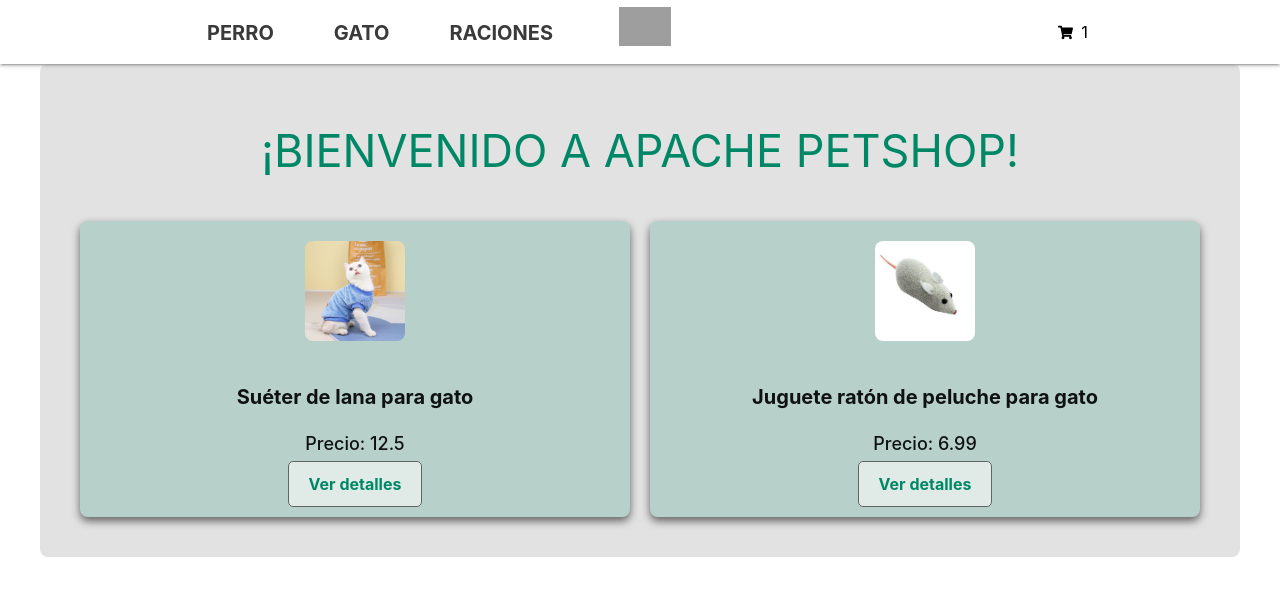
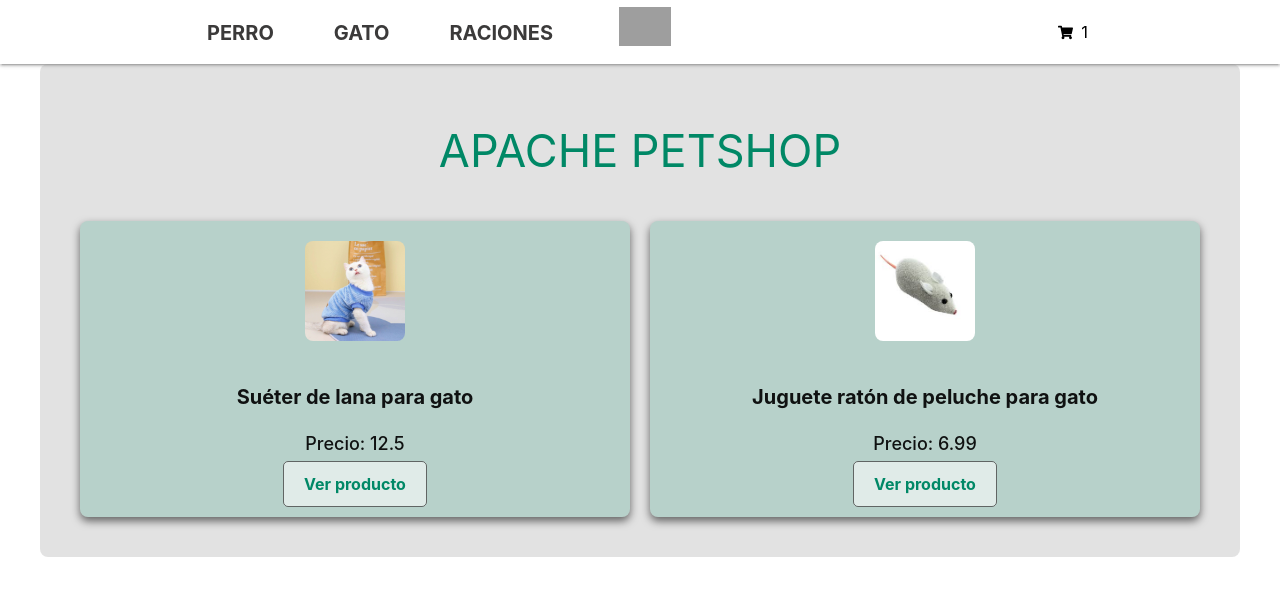
Before and after one commit to juanmanunezp/ApachePetShop, a React (Vite) app: page /category/gato in a window 1280 px wide. Shown: the top 596 px of the page. Built offline with nearby package versions, Linux system fonts and the light colour scheme; grey boxes are pictures that could not be loaded.

Commit message:
entrega dos

```diff
--- a/src/App.jsx
+++ b/src/App.jsx
@@ -14,7 +14,7 @@ function App() {
 
         <Routes>
           <Route path="/" element={<ItemListContainer greeting={"¡BIENVENIDO A APACHE PETSHOP!"} />} />
-          <Route path="/category/:idCategory" element={<ItemListContainer greeting={"¡BIENVENIDO A APACHE PETSHOP!"} />}/>
+          <Route path="/category/:idCategory" element={<ItemListContainer greeting={"APACHE PETSHOP"} />}/>
           <Route path="/item/:idProduct" element={<ItemDetailContainer />} />
         </Routes>
       </BrowserRouter>
--- a/src/components/ItemListContainer/Item.jsx
+++ b/src/components/ItemListContainer/Item.jsx
@@ -6,7 +6,7 @@ const Item = ({product}) => {
       <img src={product.img} className="img-item" alt="" />
       <p className="title-item"> {product.name} </p>
       <p className="price-item">Precio: {product.price}</p>
-      <Link to={ "/item/" + product.id } className="button" > Ver detalles </Link>
+      <Link to={ "/item/" + product.id } className="button" > Ver producto </Link>
     </div>
   )
 }
--- a/src/data/data.js
+++ b/src/data/data.js
@@ -5,7 +5,8 @@ const products = [
         description: "Collar resistente, ajustable, con cierre de seguridad.",
         price: 15.99,
         img: "/img/collarPerro.jpg",
-        category: "perro"
+        category: "perro",
+        stock: 19
     },
     {
         id: "PE91",
@@ -13,7 +14,8 @@ const products = [
         description: "Juguete duradero para perros, ideal para morder y jugar al aire libre.",
         price: 9.99,
         img: "/img/juguetePerro.jpg",
-        category: "perro"
+        category: "perro",
+        stock: 7
     },
     {
         id: "NA5",
@@ -21,7 +23,8 @@ const products = [
         description: "Suéter cómodo y calentito para gatos, ideal para días fríos.",
         price: 12.50,
         img: "/img/ropaGato.jpg",
-        category: "gato"
+        category: "gato",
+        stock: 4
     },
     {
         id: "R53",
@@ -29,7 +32,8 @@ const products = [
         description: "Juguete suave con forma de ratón, ideal para el entretenimiento de gatos.",
         price: 6.99,
         img: "/img/jugueteGato.jpg",
-        category: "gato"
+        category: "gato",
+        stock: 33
     },
     {
         id: "O20",
@@ -37,7 +41,8 @@ const products = [
         description: "Alimento balanceado para perros adultos, sabor pollo y arroz.",
         price: 45.00,
         img: "/img/racionPerro.jpg",
-        category: "raciones"
+        category: "raciones",
+        stock: 21
     },
     {
         id: "L24",
@@ -45,7 +50,8 @@ const products = [
         description: "Alimento seco para gatos, alto en proteínas y con omega 3.",
         price: 38.00,
         img: "/img/racionGato.jpg",
-        category: "raciones"
+        category: "raciones",
+        stock: 14
     }
 ];
 
```
